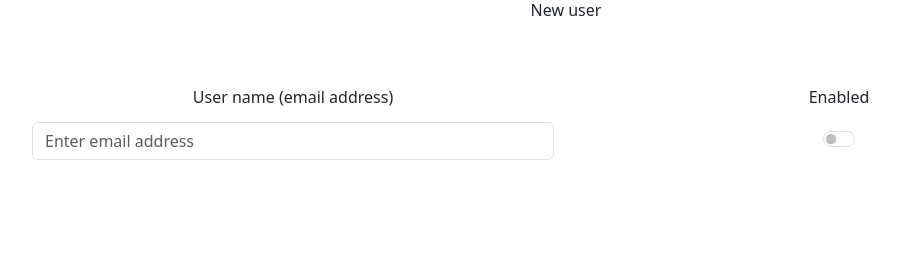
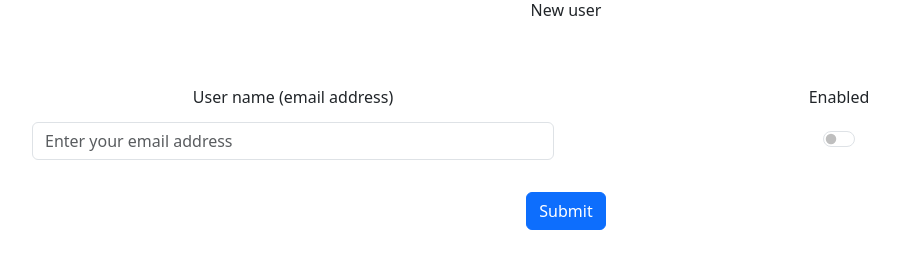
Before and after one commit to jacmba/jazflix-bo-front, a React (Create React App) app: page /users/new in a window 1280 px wide. Shown: the part 312-580 px from the top of the page, without its empty margins (74-973 px from the left). Built offline with nearby package versions, Linux system fonts and the light colour scheme; no server answers.

Commit message:
Complete user form implementation

```diff
--- a/src/components/pages/users/UserForm.jsx
+++ b/src/components/pages/users/UserForm.jsx
@@ -1,21 +1,72 @@
-import { Col, Form, FormGroup, Row } from "react-bootstrap"
+import { useState } from "react"
+import { Button, Col, Form, FormGroup, Row } from "react-bootstrap"
+import { useNavigate } from "react-router-dom"
 
-const UserForm = () => {
+const UserForm = ({
+  defaultName,
+  defaultEnabled,
+  submitLabel,
+  cb
+}) => {
+
+  const [username, setUsername] = useState(defaultName)
+  const [enabled, setEnabled] = useState(defaultEnabled === 'true')
+  const [validated, setValidated] = useState(false)
+
+  const navigate = useNavigate()
+
+  const buttonLabel = submitLabel || 'Submit'
+
+  const handleSubmit = evt => {
+    const form = evt.currentTarget
+    if (!form.checkValidity()) {
+      evt.preventDefault()
+      evt.stopPropagation()
+      setValidated(true)
+    } else {
+      cb(username, enabled)
+      navigate('/users')
+    }
+  }
+
+  const handleNameChange = evt => {
+    setUsername(evt.target.value)
+  }
+
+  const handleEnabledChange = evt => {
+    setEnabled(evt.target.checked)
+  }
 
   return (
     <div className="container mt-5" data-testid="user-form-container">
-      <Form>
+      <Form onSubmit={handleSubmit} validated={validated} noValidate>
         <Row className="mb-3">
           <FormGroup as={Col} className="mb-3" controlId="form-username">
             <Form.Label>User name (email address)</Form.Label>
-            <Form.Control type="email" placeholder="Enter email address" data-testid="user-name-input"/>
+            <Form.Control type="email"
+              placeholder="Enter your email address"
+              defaultValue={username}
+              required
+              onChange={handleNameChange}
+              data-testid="user-name-input"/>
+            <Form.Control.Feedback
+              type="invalid"
+              data-testid="user-name-feedback">
+              Enter a valid email address
+            </Form.Control.Feedback>
           </FormGroup>
 
           <FormGroup as={Col} className="mb-3" controlId="form-enabled">
             <Form.Label>Enabled</Form.Label>
-            <Form.Check type="switch" data-testid="user-enabled-input" />
+            <Form.Check type="switch"
+              checked={enabled}
+              onChange={handleEnabledChange}
+              data-testid="user-enabled-input" />
           </FormGroup>
         </Row>
+        <Button type="submit" data-testid="submit-button">
+          {buttonLabel}
+        </Button>
       </Form>
     </div>
   )
```
Also changed, not shown: 1 other file (tests, documents, lock files or other folders).
